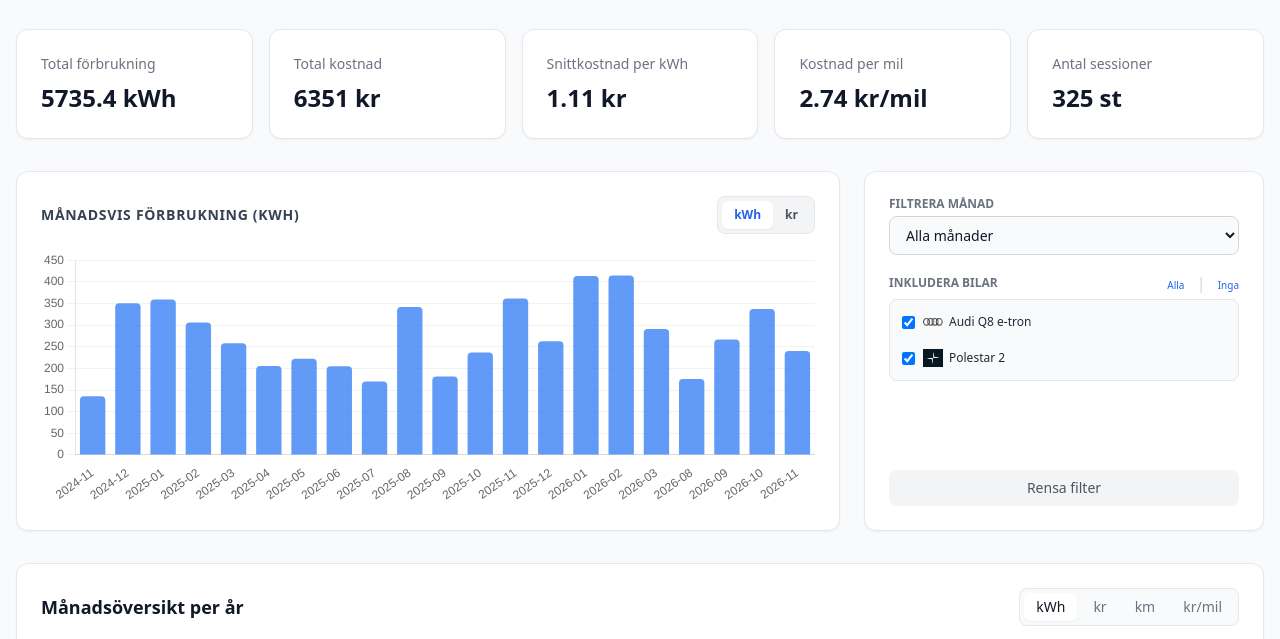
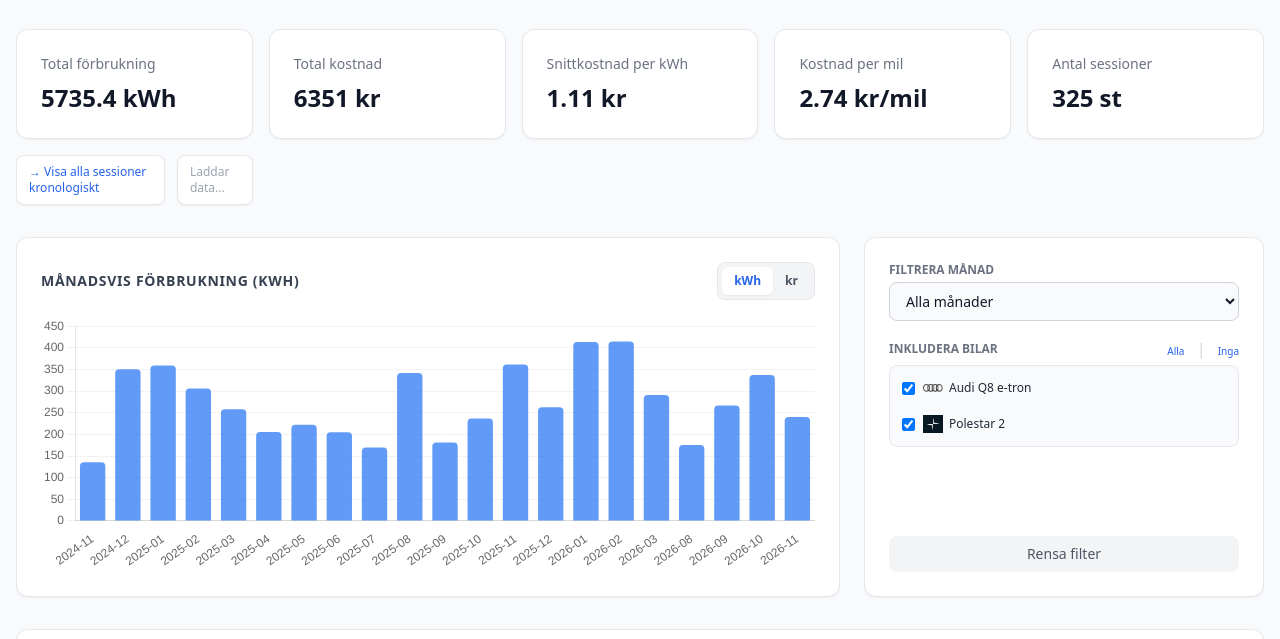
Before and after one commit to croghult/Elbilsladdning, a plain HTML site: page docs/index.html in a window 1280 px wide. Shown: the part 95-734 px from the top of the page. Drawn offline with nearby package versions, Linux system fonts and the light colour scheme.

Commit message:
Update index.html

```diff
--- a/docs/index.html
+++ b/docs/index.html
@@ -43,6 +43,14 @@
                 <p class="text-sm font-medium text-gray-500">Antal sessioner</p>
                 <p id="kpi-sessions" class="text-2xl font-bold text-gray-900 mt-2">0 st</p>
             </div>
+            <div class="flex items-center gap-3">
+    <a href="sessions.html" class="text-xs bg-white border px-3 py-2 rounded-lg shadow-sm font-medium text-blue-600 hover:bg-gray-50 transition">
+        &rarr; Visa alla sessioner kronologiskt
+    </a>
+    <div id="last-updated" class="text-xs text-gray-400 bg-white px-3 py-2 rounded-lg border shadow-sm">
+        Laddar data...
+    </div>
+</div>
         </div>
 
         <!-- Layout med grafer och filter -->
```
